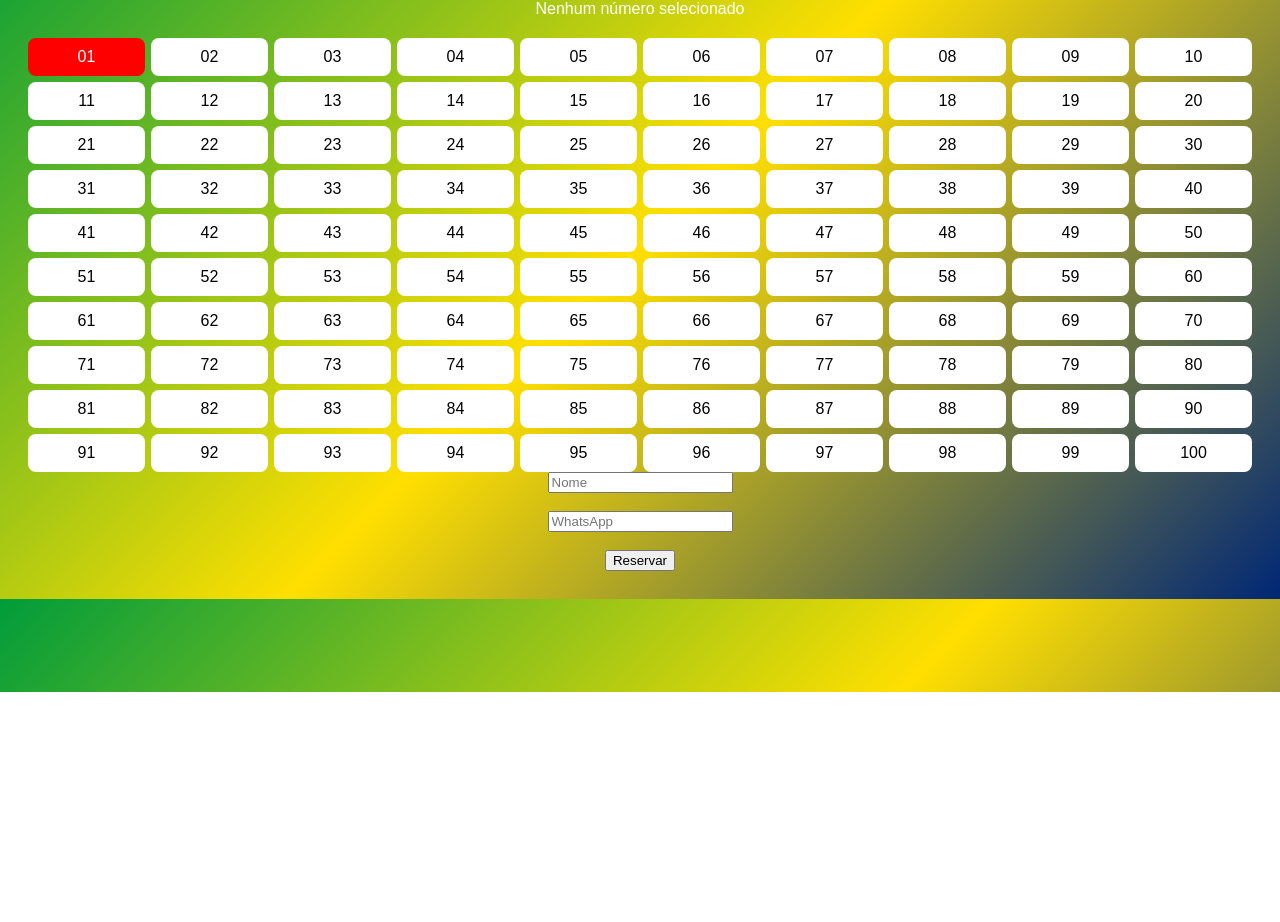
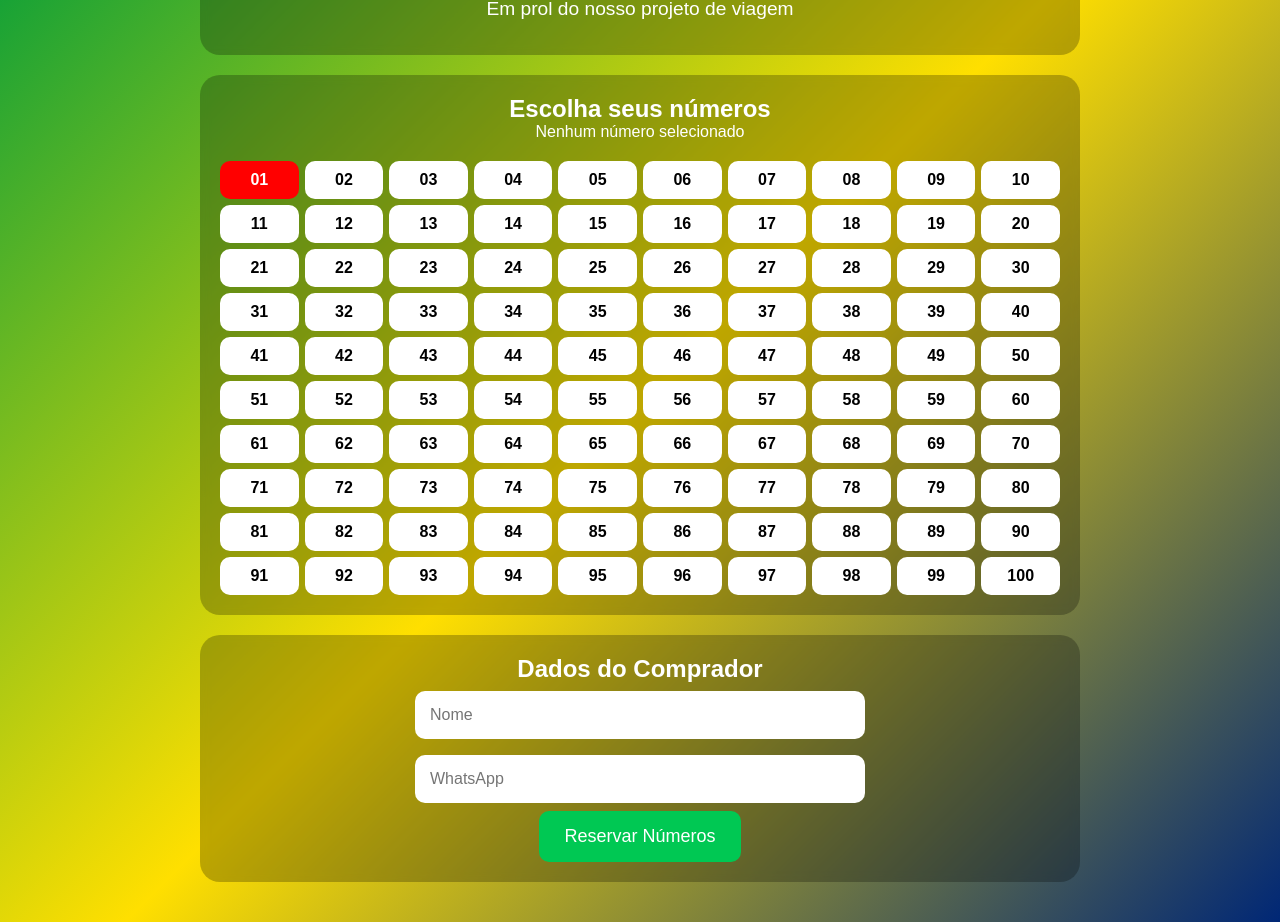
Before and after one commit to jhon124-prem/rifa-9-ano, a plain HTML site: page index.html in a window 1280 px wide. Shown: the part 108-1030 px from the top of the page. Before the commit the page ends 800 px from the top, so only its background shows below. Drawn offline with Linux system fonts and the light colour scheme.

Commit message:
Atualizar o index.html

```diff
--- a/index.html
+++ b/index.html
@@ -6,13 +6,36 @@
 <title>Rifa 9º Ano</title>
 
 <style>
+*{
+margin:0;
+padding:0;
+box-sizing:border-box;
+font-family:Arial,sans-serif;
+}
+
 body{
-  font-family: Arial;
-  background: linear-gradient(135deg,#009c3b,#ffdf00,#002776);
+background:linear-gradient(135deg,#009c3b,#ffdf00,#002776);
+padding:20px;
 text-align:center;
 color:white;
+}
+
+.container{
+max-width:900px;
+margin:auto;
+padding:0 10px;
+}
+
+.card{
+background:rgba(0,0,0,.25);
+backdrop-filter:blur(5px);
 padding:20px;
+border-radius:20px;
+margin-bottom:20px;
 }
+
+h1{font-size:3rem;margin-bottom:10px;}
+.sub{font-size:1.2rem;margin-bottom:15px;}
 
 .numeros{
 display:grid;
@@ -24,10 +47,14 @@ body{
 .numero{
 background:white;
 color:black;
-  padding:10px;
-  border-radius:8px;
+padding:10px 0;
+border-radius:10px;
+font-weight:bold;
 cursor:pointer;
+transition:.2s;
 }
+
+.numero:hover{transform:scale(1.05);}
 
 .numero.selecionado{
 background:#00c853;
@@ -39,35 +66,67 @@ body{
 color:white;
 pointer-events:none;
 }
+
+input{
+width:100%;
+max-width:450px;
+padding:15px;
+border:none;
+border-radius:10px;
+margin:8px;
+font-size:16px;
+}
+
+button{
+padding:15px 25px;
+border:none;
+border-radius:10px;
+background:#00c853;
+color:white;
+font-size:18px;
+cursor:pointer;
+}
+
+button:hover{opacity:.9;}
+
 </style>
 </head>
 
 <body>
 
-<h1>Rifa 9º Ano</h1>
+<div class="container">
 
+<div class="card">
+<h1>🎟️ Rifa 9º Ano</h1>
+<p class="sub">Em prol do nosso projeto de viagem</p>
+</div>
+
+<div class="card">
+<h2>Escolha seus números</h2>
 <p id="selecionados">Nenhum número selecionado</p>
+<div class="numeros" id="numeros"></div>
+</div>
 
-<div class="numeros" id="numeros"></div>
+<div class="card">
+<h2>Dados do Comprador</h2>
+<input id="nome" placeholder="Nome">
+<input id="telefone" placeholder="WhatsApp">
+<br>
+<button id="reservar">Reservar Números</button>
+</div>
 
-<input id="nome" placeholder="Nome"><br><br>
-<input id="telefone" placeholder="WhatsApp"><br><br>
-
-<button id="reservar">Reservar</button>
+</div>
 
 <script>
 const numerosDiv = document.getElementById("numeros");
-
 let escolhidos = [];
 let vendidos = [];
-
 const valorNumero = 8;
 
-// 🔥 CARREGA O JSON PRIMEIRO
 fetch("vendidos.json")
 .then(r => r.json())
 .then(data => {
-    vendidos = data;
+  vendidos = data || [];
   criarNumeros();
 })
 .catch(() => {
@@ -83,7 +142,6 @@ function criarNumeros(){
   div.className = "numero";
   div.innerText = String(i).padStart(2,"0");
 
-    // 🔴 vendido
   if(vendidos.includes(i)){
     div.classList.add("vendido");
   }
@@ -110,7 +168,6 @@ function criarNumeros(){
 }
 }
 
-// botão reservar
 document.getElementById("reservar").onclick = () => {
 
 if(!escolhidos.length){
@@ -131,10 +188,17 @@ document.getElementById("reservar").onclick = () => {
 const msg =
 `Nome: ${nome}
 WhatsApp: ${tel}
-Números: ${escolhidos.join(", ")}
+Números: ${escolhidos.map(n=>String(n).padStart(2,"0")).join(", ")}
 Total: R$ ${total}`;
 
-  window.open(`https://wa.me/5573981736000?text=${encodeURIComponent(msg)}`);
+window.open(
+`https://wa.me/5573981736000?text=${encodeURIComponent(msg)}`
+);
+
+escolhidos = [];
+document.getElementById("selecionados").innerText = "Nenhum número selecionado";
+document.querySelectorAll(".numero").forEach(n => n.classList.remove("selecionado"));
+
 };
 </script>
 
```
Lines whose indentation alone changed are shown as unchanged.
